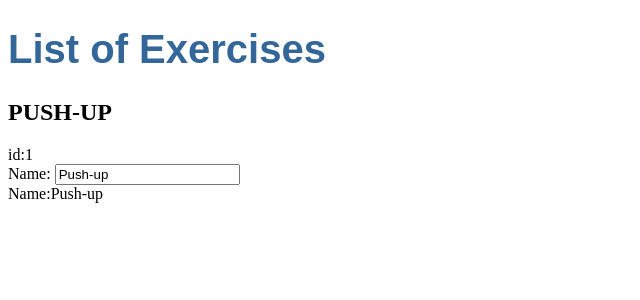
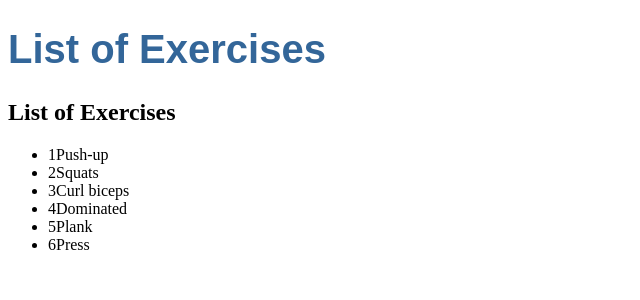
Before and after one commit to esanchezdevel/listExercises, an Angular app: page / in a window 1280 px wide. Shown: the top 300 px of the page, without its empty margins (0-640 px from the left). Built offline with nearby package versions, Linux system fonts and the light colour scheme.

Commit message:
create a fixed list of exercises. go through the list for print all the exercises with a 'for' in the view

```diff
--- /dev/null
+++ b/src/app/collection-exercises.ts
@@ -0,0 +1,11 @@
+import { exercise } from './exercise';
+
+//create a list with the exercises
+export const EXERCISES: exercise[]=[
+  {id:1, name:'Push-up'},
+  {id:2, name:'Squats'},
+  {id:3, name:'Curl biceps'},
+  {id:4, name:'Dominated'},
+  {id:5, name:'Plank'},
+  {id:6, name:'Press'}
+];
--- a/src/app/exercises/exercises.component.html
+++ b/src/app/exercises/exercises.component.html
@@ -1,13 +1,8 @@
-<h2>{{exercise.name | uppercase}}</h2>
+<h2>List of Exercises</h2>
 
-<div><span>id:</span>{{exercise.id}}</div>
-<div>
-  <label>
-    Name:
-    <!-- with this ngModel we can change dynamically the value of the parameter "name"
-        in the object exercise. And you can see how the title change whith the text that you write in
-        the form input -->
-    <input [(ngModel)]="exercise.name" placeholder="name">
-  </label><br>
-  <span>Name:</span>{{exercise.name}}
-</div>
+<ul class="exercises">
+  <!-- for through all the list of exercises -->
+  <li *ngFor='let exercise of exercises'>
+    <span class="exercise">{{exercise.id}}</span>{{exercise.name}}
+  </li>
+</ul>
--- a/src/app/exercises/exercises.component.ts
+++ b/src/app/exercises/exercises.component.ts
@@ -1,5 +1,6 @@
 import { Component, OnInit } from '@angular/core';
 import { exercise } from '../exercise'; //import the exercise.ts
+import { EXERCISES } from '../collection-exercises';
 
 @Component({
   selector: 'app-exercises',
@@ -9,10 +10,7 @@ import { exercise } from '../exercise'; //import the exercise.ts
 export class ExercisesComponent implements OnInit {
 
   //Property exercise using the object exercise.ts
-  exercise: exercise={
-    id:1,
-    name:'Push-up'
-  };
+  exercises=EXERCISES;
 
   constructor() { }
 
```
